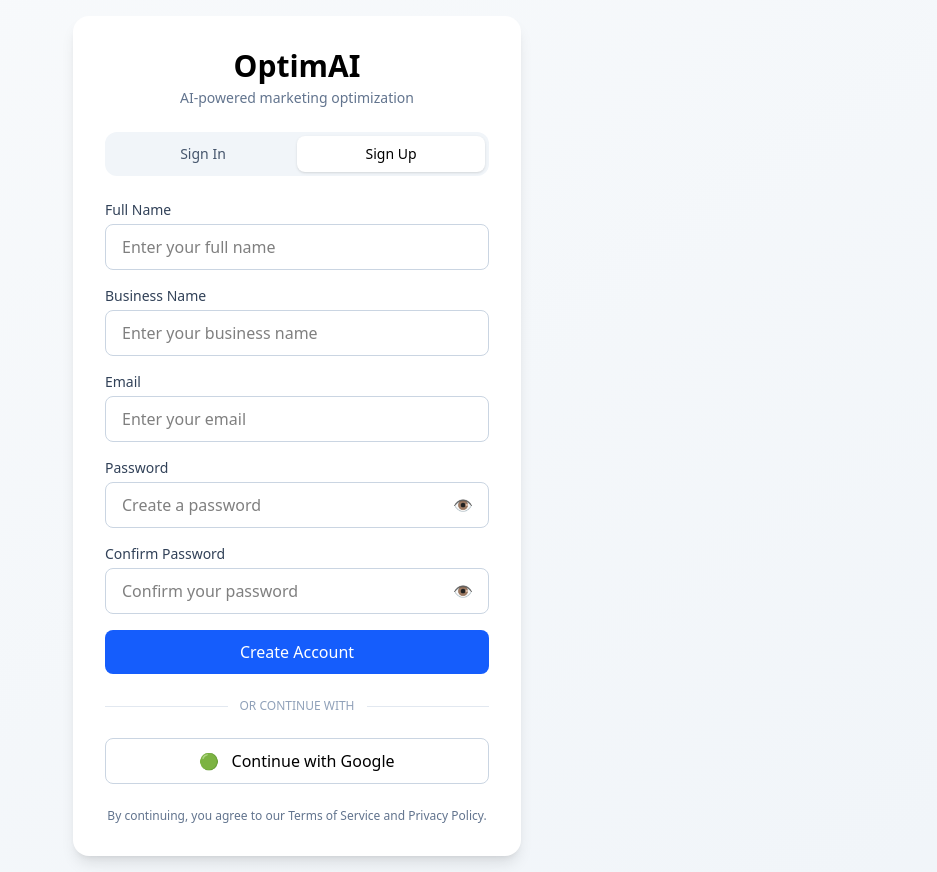
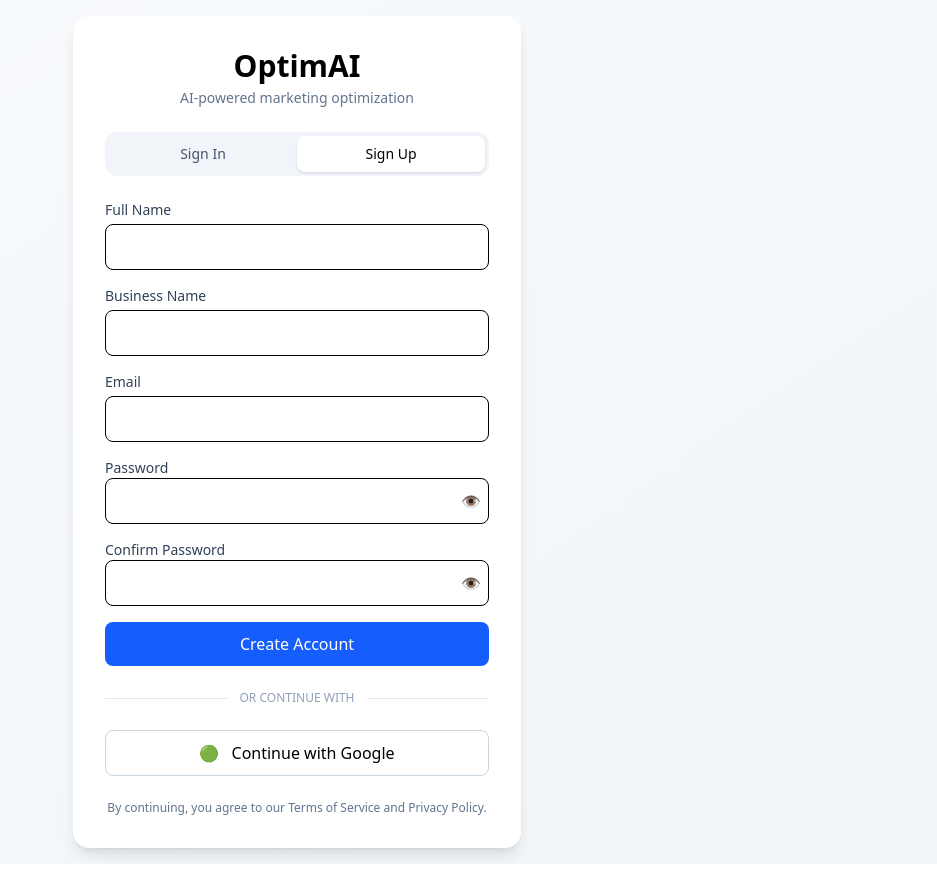
Before and after one commit to Optim-AI/OptimX---Beta, a Next.js app: page /auth/signup in a window 1280 px wide. Shown: the whole page, without its empty margins (343-1280 px from the left). Built offline with nearby package versions, Linux system fonts and the light colour scheme.

Commit message:
Authentication is done using firebase 1 using email and password 2 using gmail 3 logout is also done

```diff
--- a/lib/firebase.ts
+++ b/lib/firebase.ts
@@ -12,6 +12,6 @@
   measurementId: "G-CKG1YEZERB"
 };
 
-const app = initializeApp(firebaseConfig);
+export const app = initializeApp(firebaseConfig);
 export const auth = getAuth(app);
 export const googleProvider = new GoogleAuthProvider();
--- a/pages/auth/signin.tsx
+++ b/pages/auth/signin.tsx
@@ -1,14 +1,52 @@
 import { useState, FormEvent } from "react";
 import Link from "next/link";
 import { useRouter } from "next/router";
+import { getAuth, signInWithEmailAndPassword, GoogleAuthProvider, signInWithPopup } from "firebase/auth";
+import { app } from "../../lib/firebase"; // your firebase config file
 
 export default function SignInPage() {
   const [showPw, setShowPw] = useState(false);
+  const [email, setEmail] = useState("");
+  const [password, setPassword] = useState("");
+  const [error, setError] = useState("");
   const router = useRouter();
 
-  const handleSubmit = (e: FormEvent<HTMLFormElement>) => {
+  const auth = getAuth(app);
+
+  // Email/Password login
+  const handleSubmit = async (e: FormEvent<HTMLFormElement>) => {
     e.preventDefault();
-    router.push("/dashboard");
+    setError("");
+
+    try {
+      const userCredential = await signInWithEmailAndPassword(auth, email, password);
+      if (userCredential.user) {
+        router.push("/dashboard");
+      }
+    } catch (err: any) {
+      if (err.code === "auth/user-not-found") {
+        setError("User does not exist. Please create a new account.");
+      } else if (err.code === "auth/wrong-password") {
+        setError("Incorrect password.");
+      } else {
+        setError(err.message);
+      }
+    }
+  };
+
+  // Google login
+  const handleGoogleLogin = async () => {
+    setError("");
+    const provider = new GoogleAuthProvider();
+
+    try {
+      const result = await signInWithPopup(auth, provider);
+      if (result.user) {
+        router.push("/dashboard");
+      }
+    } catch (err: any) {
+      setError("Google sign-in failed. Try again.");
+    }
   };
 
   return (
@@ -36,16 +74,15 @@
         {/* Form */}
         <form className="mt-6 space-y-4" onSubmit={handleSubmit}>
           <div>
-            <label
-              htmlFor="email"
-              className="block text-sm font-medium text-slate-700"
-            >
+            <label htmlFor="email" className="block text-sm font-medium text-slate-700">
               Email
             </label>
             <div className="mt-1 relative">
               <input
                 id="email"
                 type="email"
+                value={email}
+                onChange={(e) => setEmail(e.target.value)}
                 required
                 placeholder="Enter your email"
                 className="w-full rounded-lg border border-slate-300 bg-white px-4 py-2.5 outline-none focus:border-slate-400"
@@ -57,16 +94,15 @@
           </div>
 
           <div>
-            <label
-              htmlFor="password"
-              className="block text-sm font-medium text-slate-700"
-            >
+            <label htmlFor="password" className="block text-sm font-medium text-slate-700">
               Password
             </label>
             <div className="mt-1 relative">
               <input
                 id="password"
                 type={showPw ? "text" : "password"}
+                value={password}
+                onChange={(e) => setPassword(e.target.value)}
                 required
                 placeholder="Enter your password"
                 className="w-full rounded-lg border border-slate-300 bg-white px-4 py-2.5 pr-11 outline-none focus:border-slate-400"
@@ -81,6 +117,8 @@
               </button>
             </div>
           </div>
+
+          {error && <p className="text-red-500 text-sm">{error}</p>}
 
           <button
             type="submit"
@@ -100,7 +138,7 @@
         {/* Google button */}
         <button
           type="button"
-          onClick={() => router.push("/dashboard")}
+          onClick={handleGoogleLogin}
           className="w-full rounded-lg border border-slate-300 bg-white px-4 py-2.5 font-medium hover:bg-slate-50"
         >
           <span className="mr-2">🟢</span> Continue with Google
--- a/pages/auth/signup.tsx
+++ b/pages/auth/signup.tsx
@@ -1,21 +1,49 @@
 import { useState, FormEvent } from "react";
 import Link from "next/link";
 import { useRouter } from "next/router";
+import { auth, googleProvider } from "../../lib/firebase";
+import { createUserWithEmailAndPassword, signInWithPopup } from "firebase/auth";
 
 export default function SignUpPage() {
   const [showPw, setShowPw] = useState(false);
   const [showPw2, setShowPw2] = useState(false);
+  const [error, setError] = useState("");
   const router = useRouter();
 
-  const handleSubmit = (e: FormEvent<HTMLFormElement>) => {
+  const handleSubmit = async (e: FormEvent<HTMLFormElement>) => {
     e.preventDefault();
-    router.push("/dashboard");
+    setError("");
+
+    const formData = new FormData(e.currentTarget);
+    const email = formData.get("email") as string;
+    const password = formData.get("password") as string;
+    const confirm = formData.get("confirm") as string;
+
+    if (password !== confirm) {
+      setError("Passwords do not match");
+      return;
+    }
+
+    try {
+      await createUserWithEmailAndPassword(auth, email, password);
+      router.push("/dashboard");
+    } catch (err: any) {
+      setError(err.message);
+    }
+  };
+
+  const handleGoogleSignup = async () => {
+    try {
+      await signInWithPopup(auth, googleProvider);
+      router.push("/dashboard");
+    } catch (err: any) {
+      setError(err.message);
+    }
   };
 
   return (
     <div className="min-h-screen flex items-center justify-center bg-gradient-to-br from-slate-50 to-slate-100 p-4">
       <div className="w-full max-w-md rounded-2xl bg-white shadow-lg p-8">
-        {/* Brand */}
         <div className="text-center">
           <h1 className="text-3xl font-semibold">OptimAI</h1>
           <p className="text-sm text-slate-500 mt-1">
@@ -23,7 +51,6 @@
           </p>
         </div>
 
-        {/* Tabs */}
         <div className="mt-6 grid grid-cols-2 rounded-xl bg-slate-100 p-1 text-sm font-medium">
           <Link
             href="/auth/signin"
@@ -36,127 +63,52 @@
           </div>
         </div>
 
-        {/* Form */}
         <form className="mt-6 space-y-4" onSubmit={handleSubmit}>
           <div>
-            <label
-              htmlFor="name"
-              className="block text-sm font-medium text-slate-700"
-            >
-              Full Name
-            </label>
-            <input
-              id="name"
-              type="text"
-              required
-              placeholder="Enter your full name"
-              className="mt-1 w-full rounded-lg border border-slate-300 bg-white px-4 py-2.5 outline-none focus:border-slate-400"
-            />
+            <label htmlFor="name" className="block text-sm font-medium text-slate-700">Full Name</label>
+            <input id="name" name="name" type="text" required className="mt-1 w-full rounded-lg border px-4 py-2.5"/>
           </div>
 
           <div>
-            <label
-              htmlFor="biz"
-              className="block text-sm font-medium text-slate-700"
-            >
-              Business Name
-            </label>
-            <input
-              id="biz"
-              type="text"
-              required
-              placeholder="Enter your business name"
-              className="mt-1 w-full rounded-lg border border-slate-300 bg-white px-4 py-2.5 outline-none focus:border-slate-400"
-            />
+            <label htmlFor="biz" className="block text-sm font-medium text-slate-700">Business Name</label>
+            <input id="biz" name="biz" type="text" required className="mt-1 w-full rounded-lg border px-4 py-2.5"/>
           </div>
 
           <div>
-            <label
-              htmlFor="email"
-              className="block text-sm font-medium text-slate-700"
-            >
-              Email
-            </label>
-            <input
-              id="email"
-              type="email"
-              required
-              placeholder="Enter your email"
-              className="mt-1 w-full rounded-lg border border-slate-300 bg-white px-4 py-2.5 outline-none focus:border-slate-400"
-            />
+            <label htmlFor="email" className="block text-sm font-medium text-slate-700">Email</label>
+            <input id="email" name="email" type="email" required className="mt-1 w-full rounded-lg border px-4 py-2.5"/>
           </div>
 
           <div>
-            <label
-              htmlFor="password"
-              className="block text-sm font-medium text-slate-700"
-            >
-              Password
-            </label>
-            <div className="mt-1 relative">
-              <input
-                id="password"
-                type={showPw ? "text" : "password"}
-                required
-                placeholder="Create a password"
-                className="w-full rounded-lg border border-slate-300 bg-white px-4 py-2.5 pr-11 outline-none focus:border-slate-400"
-              />
-              <button
-                type="button"
-                aria-label={showPw ? "Hide password" : "Show password"}
-                onClick={() => setShowPw((s) => !s)}
-                className="absolute inset-y-0 right-2 flex items-center px-2 text-slate-500 hover:text-slate-700"
-              >
-                {showPw ? "🙈" : "👁️"}
-              </button>
+            <label htmlFor="password" className="block text-sm font-medium text-slate-700">Password</label>
+            <div className="relative">
+              <input id="password" name="password" type={showPw ? "text" : "password"} required className="w-full rounded-lg border px-4 py-2.5 pr-11"/>
+              <button type="button" onClick={() => setShowPw(s => !s)} className="absolute inset-y-0 right-2"> {showPw ? "🙈" : "👁️"} </button>
             </div>
           </div>
 
           <div>
-            <label
-              htmlFor="confirm"
-              className="block text-sm font-medium text-slate-700"
-            >
-              Confirm Password
-            </label>
-            <div className="mt-1 relative">
-              <input
-                id="confirm"
-                type={showPw2 ? "text" : "password"}
-                required
-                placeholder="Confirm your password"
-                className="w-full rounded-lg border border-slate-300 bg-white px-4 py-2.5 pr-11 outline-none focus:border-slate-400"
-              />
-              <button
-                type="button"
-                aria-label={showPw2 ? "Hide password" : "Show password"}
-                onClick={() => setShowPw2((s) => !s)}
-                className="absolute inset-y-0 right-2 flex items-center px-2 text-slate-500 hover:text-slate-700"
-              >
-                {showPw2 ? "🙈" : "👁️"}
-              </button>
+            <label htmlFor="confirm" className="block text-sm font-medium text-slate-700">Confirm Password</label>
+            <div className="relative">
+              <input id="confirm" name="confirm" type={showPw2 ? "text" : "password"} required className="w-full rounded-lg border px-4 py-2.5 pr-11"/>
+              <button type="button" onClick={() => setShowPw2(s => !s)} className="absolute inset-y-0 right-2"> {showPw2 ? "🙈" : "👁️"} </button>
             </div>
           </div>
 
-          <button
-            type="submit"
-            className="w-full rounded-lg bg-blue-600 px-4 py-2.5 text-white font-medium hover:bg-blue-700 active:bg-blue-800"
-          >
-            Create Account
-          </button>
+          {error && <p className="text-red-500 text-sm">{error}</p>}
+
+          <button type="submit" className="w-full rounded-lg bg-blue-600 px-4 py-2.5 text-white">Create Account</button>
         </form>
 
-        {/* Divider */}
         <div className="my-6 flex items-center gap-3 text-xs text-slate-400">
           <div className="h-px flex-1 bg-slate-200" />
           <span>OR CONTINUE WITH</span>
           <div className="h-px flex-1 bg-slate-200" />
         </div>
 
-        {/* Google button */}
         <button
           type="button"
-          onClick={() => router.push("/dashboard")}
+          onClick={handleGoogleSignup}
           className="w-full rounded-lg border border-slate-300 bg-white px-4 py-2.5 font-medium hover:bg-slate-50"
         >
           <span className="mr-2">🟢</span> Continue with Google
```
Also changed, not shown: pages/dashboard.tsx (+12 -2 lines).
